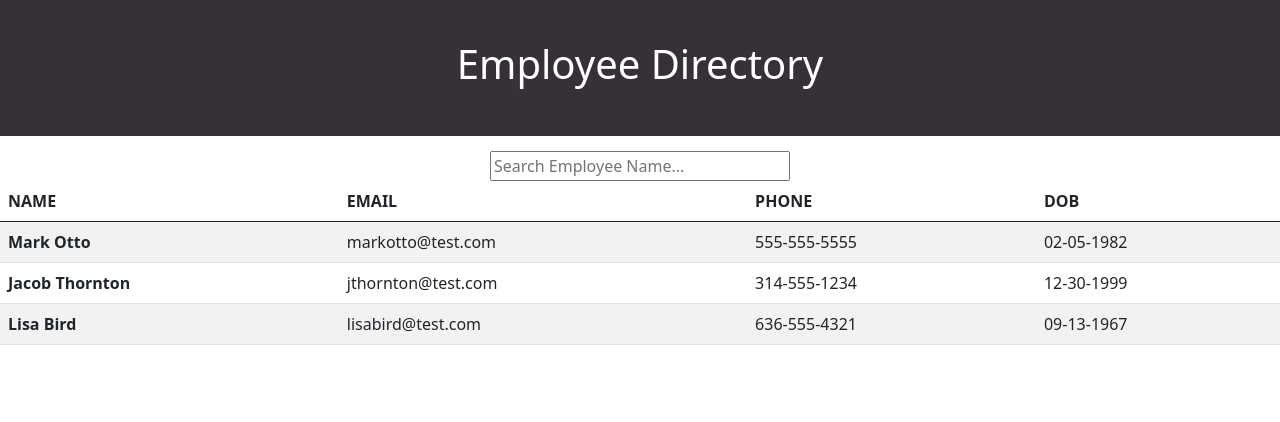
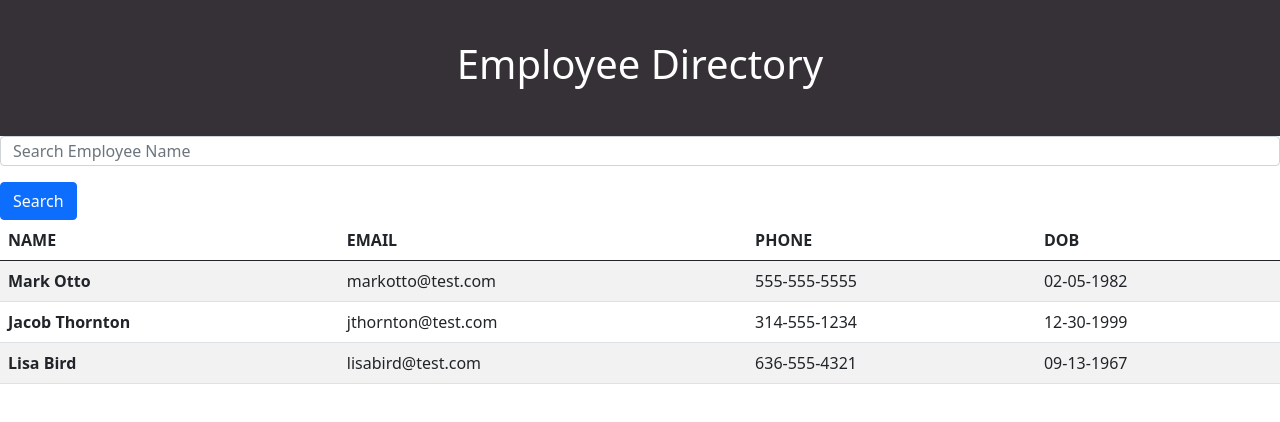
Before and after one commit to fdwootton/User-Directory, a React (Create React App) app: page / in a window 1280 px wide. Shown: the top 422 px of the page. Built offline with nearby package versions, Linux system fonts and the light colour scheme.

Commit message:
edited input attributes

```diff
--- a/src/components/SearchBar/index.js
+++ b/src/components/SearchBar/index.js
@@ -1,20 +1,25 @@
 import React from 'react';
 import './style.css';
 
-const SearchBar = (props) => {
+function SearchBar(props) {
   return (
-    <div className="search-bar">
     <form>
+      <div className="form-group">
         <input
-            value={props.value}
+          onChange={props.handleInputChange}
+          value={props.search}
           name="search"
           type="text"
-            placeholder="Search Employee Name..."
-            onChange={props.handleInputChange}
+          className="form-control"
+          placeholder="Search Employee Name"
+          id="search"
         />
+        <button onClick={props.handleFormSubmit} className="btn btn-primary mt-3">
+          Search
+        </button>
+      </div>
     </form>
-    </div>
   );
-};
+}
 
 export default SearchBar;
```
Lines whose indentation alone changed are shown as unchanged.
